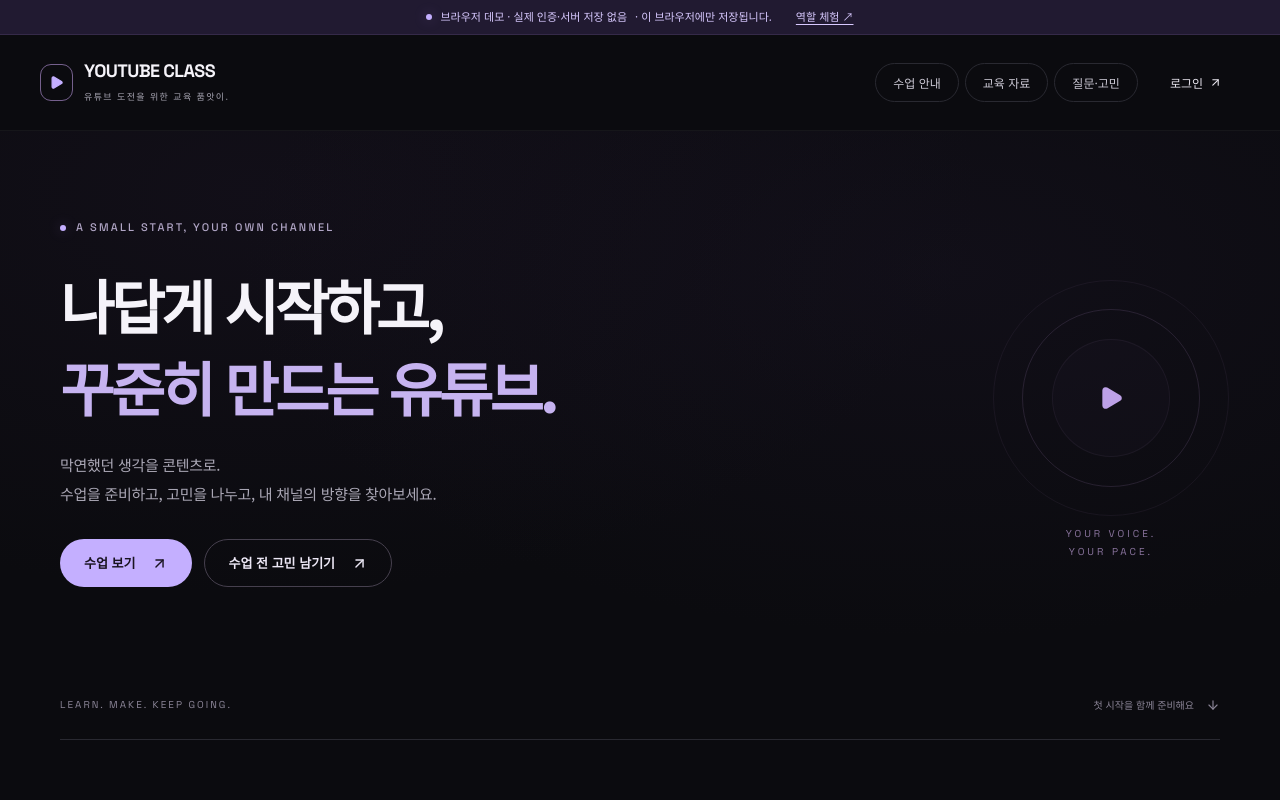
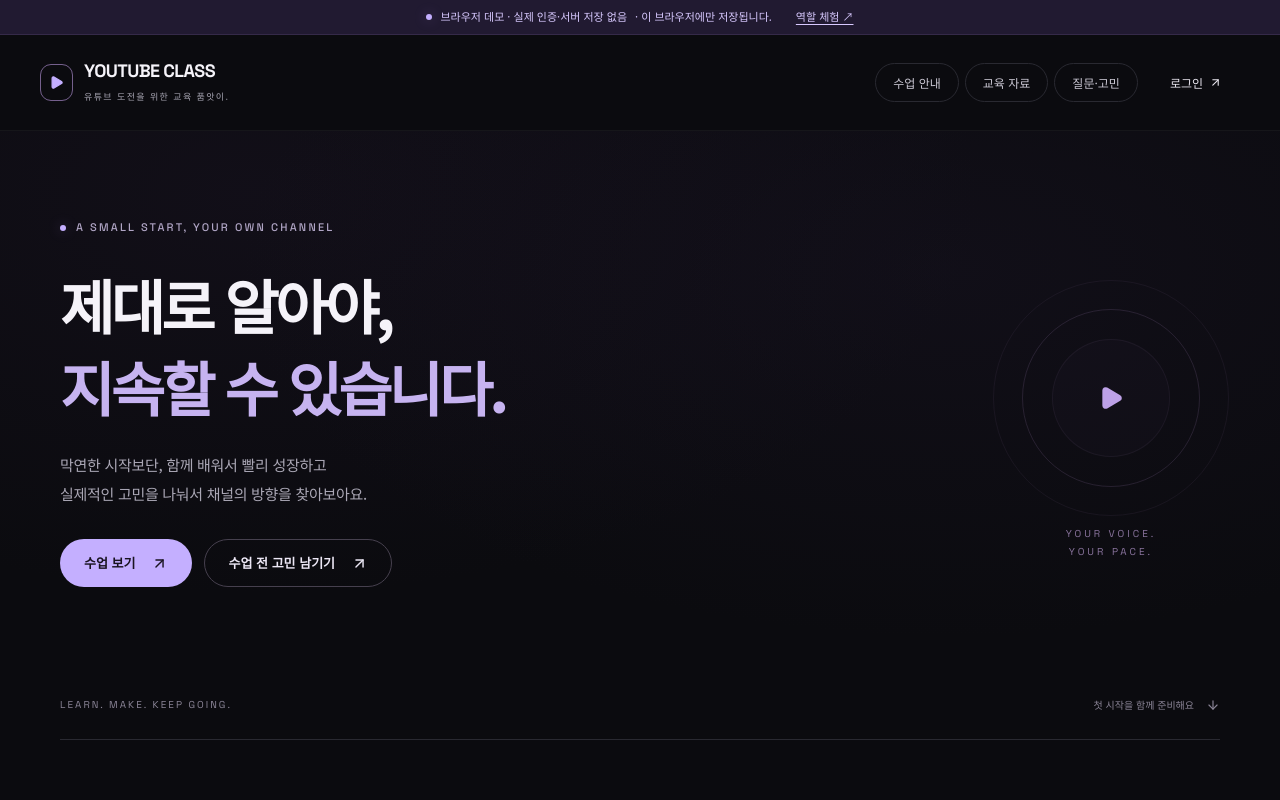
Before and after one commit to janelee0813/YouTube_School, a Next.js app: page / in a window 1280 px wide. Shown: the top 800 px of the page. Built offline with nearby package versions, Linux system fonts and the light colour scheme.

Commit message:
Update homepage headline and supporting copy

```diff
--- a/src/app/layout.tsx
+++ b/src/app/layout.tsx
@@ -2,8 +2,8 @@
 import "./globals.css";
 export const metadata: Metadata = {
   icons: { icon: "/icon.svg" },
-  title: "YOUTUBE CLASS · 나답게 시작하는 유튜브",
-  description: "수업을 준비하고, 고민을 나누고, 내 채널의 방향을 찾아보세요.",
+  title: "YOUTUBE CLASS · 제대로 알아야, 지속할 수 있습니다.",
+  description: "막연한 시작보단, 함께 배워서 빨리 성장하고 실제적인 고민을 나눠서 채널의 방향을 찾아보아요.",
 };
 export default function Layout({ children }: { children: React.ReactNode }) {
   return (
--- a/src/components/app.tsx
+++ b/src/components/app.tsx
@@ -227,14 +227,14 @@
             <span className="live-dot" /> A SMALL START, YOUR OWN CHANNEL
           </div>
           <h1>
-            나답게 시작하고,
+            제대로 알아야,
             <br />
-            <span>꾸준히 만드는 유튜브.</span>
+            <span>지속할 수 있습니다.</span>
           </h1>
           <p className="hero-copy">
-            막연했던 생각을 콘텐츠로.
+            막연한 시작보단, 함께 배워서 빨리 성장하고
             <br />
-            수업을 준비하고, 고민을 나누고, 내 채널의 방향을 찾아보세요.
+            실제적인 고민을 나눠서 채널의 방향을 찾아보아요.
           </p>
           <div className="actions">
             <ButtonLink href="/classes">수업 보기</ButtonLink>
```
